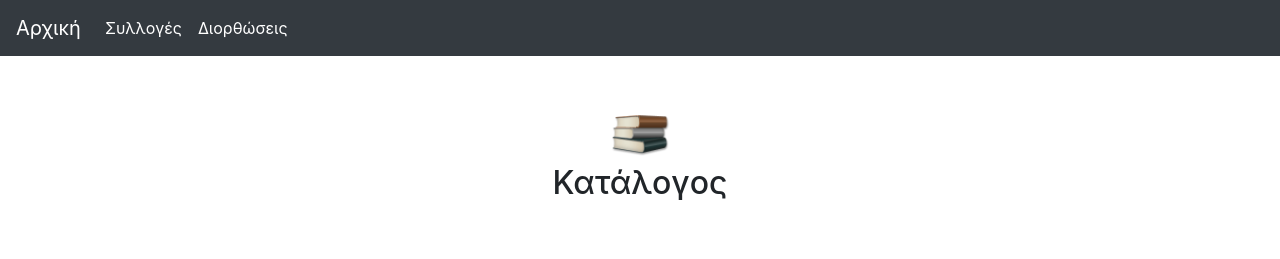
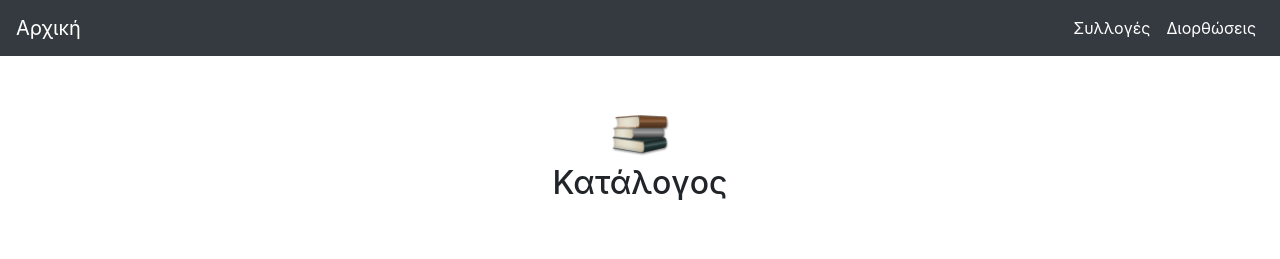
Before and after one commit to DimK19/library-manager, a Flask app: page /book/all in a window 1280 px wide. Shown: the top 259 px of the page. Run offline with Flask 3, Linux system fonts and the light colour scheme; data that the repository does not hold is empty; some libraries are stand-ins or nearby versions.

Commit message:
Shift navigation bar to right
it is surprisingly difficult and annoying to override default boostrap styles and apply underline effect on hover

```diff
--- a/src/LibraryApp/templates/base.html
+++ b/src/LibraryApp/templates/base.html
@@ -6,7 +6,6 @@
     <meta name="description" content="">
     <meta name="author" content="">
     <link rel="icon" type="image/x-icon" href="/static/images/favicon-16x16.png">
-    <link rel="stylesheet" href="/static/css/styles.css">
 
     <title>
       {% block title %}
@@ -16,9 +15,12 @@
     <!-- Bootstrap core CSS -->
     <link href="/static/bootstrap-4.0.0/dist/css/bootstrap.min.css" rel="stylesheet">
 
-    <!-- Custom styles for each template -->
+    <!-- Custom styles for each template (from official examples) -->
     <link href="/static/bootstrap-4.0.0/docs/4.0/examples/jumbotron/jumbotron.css" rel="stylesheet">
     <link href="/static/bootstrap-4.0.0/docs/4.0/examples/checkout/form-validation.css" rel="stylesheet">
+
+    <!-- Place own style sheet so that its rules can override all of the above -->
+    <link rel="stylesheet" href="/static/css/styles.css">
   </head>
 
   <body>
--- a/src/LibraryApp/templates/navbar.html
+++ b/src/LibraryApp/templates/navbar.html
@@ -5,7 +5,7 @@
   </button>
 
   <div class="collapse navbar-collapse" id="navbarsExampleDefault">
-    <ul class="navbar-nav mr-auto">
+    <ul class="navbar-nav ml-auto">
       <li class="nav-item active">
         <a class="nav-link" href="/collection">Συλλογές</a>
       </li>
```
